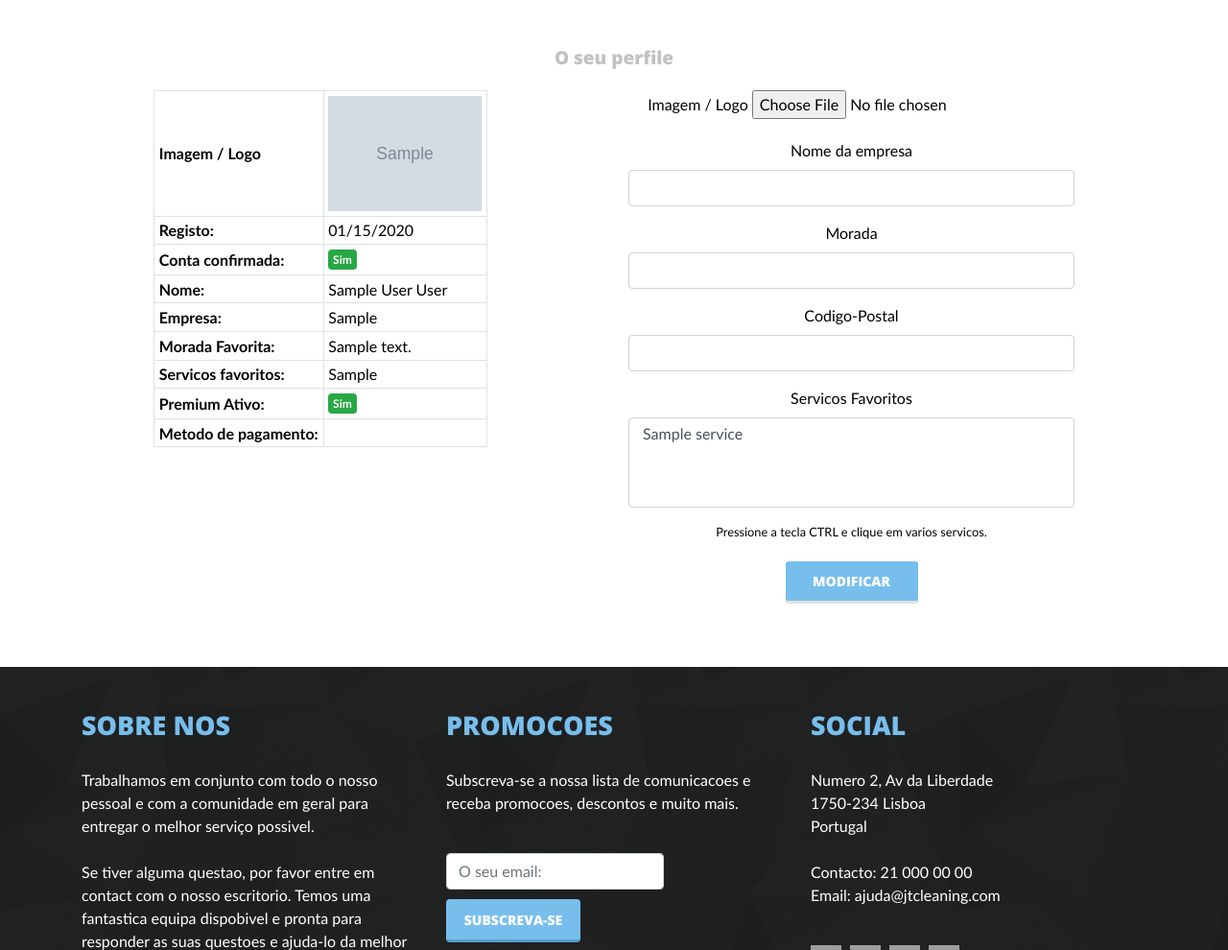
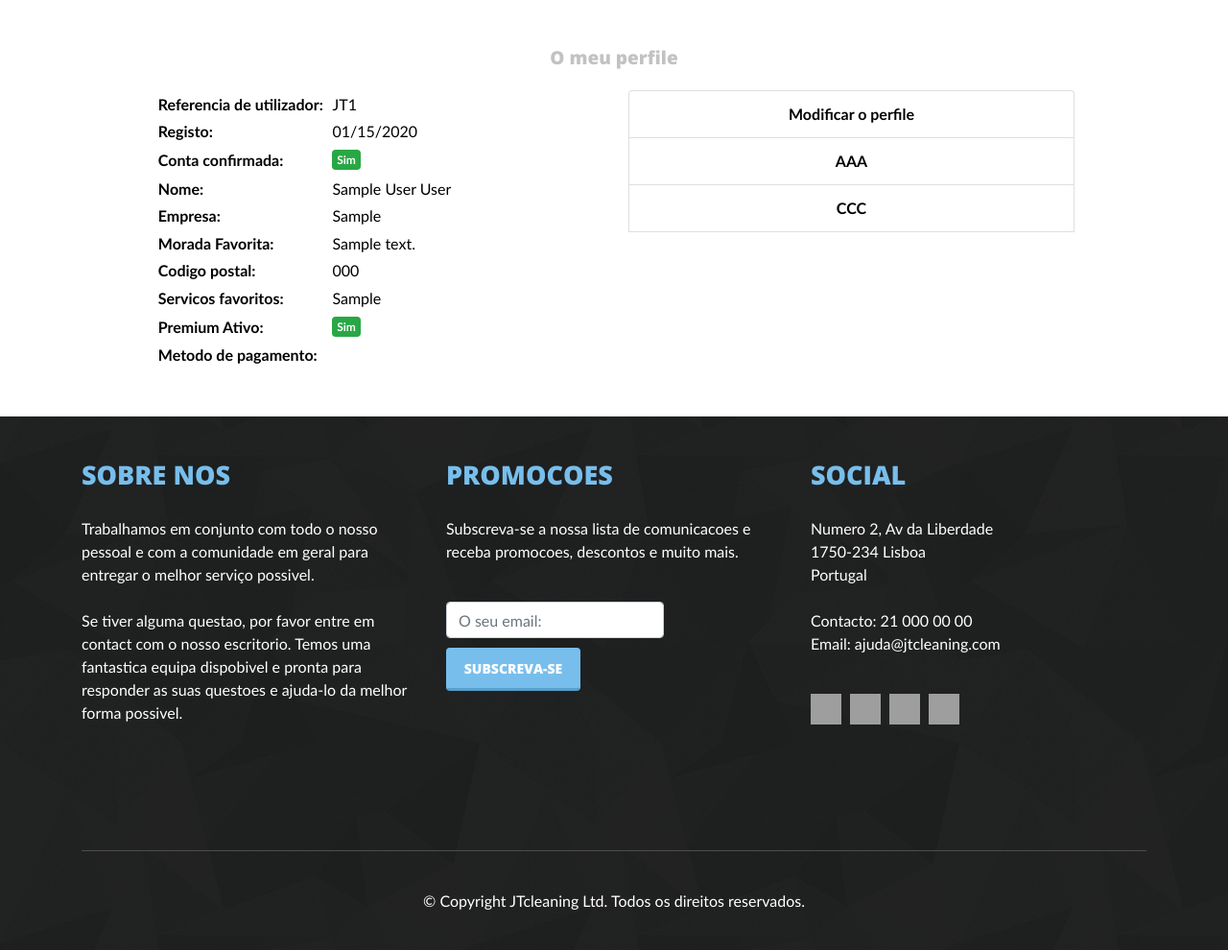
Before and after one commit to j-000/jtclean, a Flask app: page /profile/user in a window 1280 px wide. Shown: the part 106-1096 px from the top of the page at 96% size. Run offline with Flask 2, Linux system fonts and the light colour scheme; a user stored in the database is signed in; tables that the repository leaves empty hold one stand-in row (values such as "Sample post"); grey boxes marked "Sample" are stand-in pictures; some libraries are stand-ins or nearby versions; grey boxes are pictures that could not be loaded.

Commit message:
Update 25

```diff
--- a/app.py
+++ b/app.py
@@ -21,11 +21,16 @@ import uuid
 from threading import Thread
 
 # File uploads
-THIS_FOLDER = os.path.dirname(os.path.abspath(__file__))
-UPLOAD_FOLDER = THIS_FOLDER + '/static/images/uploads/'
-ALLOWED_EXTENSIONS = set(['png', 'jpg', 'jpeg', 'svg'])
-app.config['UPLOAD_FOLDER'] = UPLOAD_FOLDER
-
+# THIS_FOLDER = os.path.dirname(os.path.abspath(__file__))
+# UPLOAD_FOLDER = THIS_FOLDER + '/static/images/uploads/'
+# ALLOWED_EXTENSIONS = set(['png', 'jpg', 'jpeg', 'svg'])
+# app.config['UPLOAD_FOLDER'] = UPLOAD_FOLDER
+# file = request.files['image']
+    # if file and allowed_file(file.filename):
+    #   filename = str(uuid.uuid4())[:6] + secure_filename(file.filename)
+#     #   file.save(os.path.join(app.config['UPLOAD_FOLDER'], filename))
+# def allowed_file(filename):
+#   return '.' in filename and filename.rsplit('.', 1)[1].lower() in ALLOWED_EXTENSIONS
 
 app.config.update(
   DEBUG=False,
@@ -143,8 +148,6 @@ def registo():
       return render_template('public/registo.html', form=form)
 
 
-
-
 @app.route('/confirm_email/<token>')
 @login_required
 def confirm_email(token):
@@ -171,8 +174,6 @@ def confirm_email(token):
                 email_html=html)
 
   return redirect(url_for('profile'))
-
-
 
 
 # Login route
@@ -349,13 +350,6 @@ def open_booking(booking_id):
     return redirect(url_for('my_bookings'))
 
 
-
-
-
-
-
-
-
 # User Profile settings route
 @app.route('/profile/settings', methods=['GET','POST'])
 @login_required
@@ -380,37 +374,34 @@ def profile_settings():
     return render_template('protected/profile_settings.html', form=form)
 
 
-def allowed_file(filename):
-  return '.' in filename and filename.rsplit('.', 1)[1].lower() in ALLOWED_EXTENSIONS
+
 
 # Dashboard route
 @app.route('/profile/user', methods=['GET','POST'])
 @login_required
 @confirmed_account_required
 def user_profile():
-  form = UpdateUserProfile()
-  form.favourite_services.choices = [(i.id, i.name) for i in Service.query.all()]
+  form = UpdateUserProfile(obj=UserProfile.query.filter_by(user_id=current_user.id).first_or_404())
+  form.favourite_services.choices = [(i.id, str(i.id) + ') ' + i.name) for i in Service.query.all()]
 
   if request.method == 'POST' and form.validate_on_submit():
 
-    file = request.files['image']
-    if file and allowed_file(file.filename):
-      filename = str(uuid.uuid4())[:6] + secure_filename(file.filename)
-      file.save(os.path.join(app.config['UPLOAD_FOLDER'], filename))
-
-      user_profile_exists = UserProfile.query.filter_by(user_id=current_user.id).first()
-      if user_profile_exists:
-        flash('A sua imagem ja existe. Contacte suporte para alterar.')
-      else:
-        new_profile = UserProfile(
-          user_id=current_user.id,
-          filename=filename,
-          company = form.company.data,
-          address=form.address.data,
-          post_code=form.postcode.data,
-          favourite_services=str(form.favourite_services.data))
-        db.session.add(new_profile)
-        db.session.commit()
+    profile_exists = UserProfile.query.filter_by(user_id=current_user.id).first()
+    if profile_exists:
+      profile_exists.company = form.company.data
+      profile_exists.address = form.address.data
+      profile_exists.post_code = form.post_code.data
+      profile_exists.favourite_services = str(form.favourite_services.data)
+      db.session.commit()
+    else:
+      new_profile = UserProfile(
+        user_id=current_user.id,
+        company = form.company.data,
+        address=form.address.data,
+        post_code=form.post_code.data,
+        favourite_services=str(form.favourite_services.data))
+      db.session.add(new_profile)
+      db.session.commit()
 
     flash('Perfile modificado com sucesso.','success')
     return redirect(url_for('user_profile'))
--- a/forms.py
+++ b/forms.py
@@ -86,8 +86,7 @@ class SearchForUserForm(FlaskForm):
 
 
 class UpdateUserProfile(FlaskForm):
-    image = FileField('Imagem / Logo')
     company = StringField('Nome da empresa')
     address = StringField('Morada')
-    postcode = StringField('Codigo-Postal')
+    post_code = StringField('Codigo-Postal')
     favourite_services = SelectMultipleField('Servicos Favoritos', coerce=int)
--- a/myModels.py
+++ b/myModels.py
@@ -248,4 +248,4 @@ class UserProfile(db.Model):
   company = db.Column(db.String(50),nullable=True)
   address = db.Column(db.String(50), nullable=True)
   post_code = db.Column(db.String(15), nullable=True)
-  favourite_services = db.Column(db.String(50),nullable=True)
+  favourite_services = db.Column(db.String(50), nullable=True)
--- a/templates/protected/user_profile.html
+++ b/templates/protected/user_profile.html
@@ -14,19 +14,15 @@
       {% endif %}
     {% endwith %}
     <!-- END FLASH MESSAGES -->
-    <h4>O seu perfile</h4>
+    <h4>O meu perfile</h4>
     <br>
     <div class="row" style="padding: 0;">
       <div class="col-md-6">
-        <table class="table-bordered table-sm">
+        <table class="table-bordeless table-sm">
           <tbody>
             <tr>
-              <td><strong>Imagem / Logo</strong></td>
-              {% if current_user.get_profile() %}
-                <td><img height="120" src="{{ url_for('static', filename='images/uploads/' + current_user.get_profile().filename) }}"></td>
-              {% else %}
-                <td>Adicione uma imagem</td>
-              {% endif %}
+              <td><strong>Referencia de utilizador:</strong></td>
+              <td>JT{{ current_user.id }}</td>
             </tr>
             <tr>
               <td><strong>Registo:</strong></td>
@@ -57,6 +53,12 @@
               {% endif %}
             </tr>
             <tr>
+              <td><strong>Codigo postal:</strong></td>
+              {% if current_user.get_profile() %}
+                <td>{{ current_user.get_profile().post_code }}</td>
+              {% endif %}
+            </tr>
+            <tr>
               <td><strong>Servicos favoritos:</strong></td>
               {% if current_user.get_profile() %}
                 <td>{{ current_user.get_profile().favourite_services }}</td>
@@ -81,18 +83,42 @@
         </table>
       </div>
       <div class="col-md-6">
-        <form enctype=multipart/form-data method="POST" action="{{ url_for('user_profile') }}">
+        <div id="accordion">
+          <li class="accordion-toggle list-group-item"><strong>Modificar o perfile</strong></li>
+          <div class="accordion-content" style="display: none;">
+            <form method="POST" action="{{ url_for('user_profile') }}">
               {{ form.hidden_tag() }}
-          {{ wtf.form_field(form.image) }}
               {{ wtf.form_field(form.company) }}
               {{ wtf.form_field(form.address) }}
-          {{ wtf.form_field(form.postcode) }}
+              {{ wtf.form_field(form.post_code) }}
               {{ wtf.form_field(form.favourite_services) }}
               <small>Pressione a tecla CTRL e clique em varios servicos.</small>
               <br>
               <input class="btn btn-default btn-md"  type="submit" value="Modificar" name="updateProfile">
             </form>
           </div>
+          <li class="accordion-toggle list-group-item"><strong>AAA</strong></li>
+          <div class="accordion-content" style="display: none;">
+            <p>BBB</p>
+          </div>
+          <li class="accordion-toggle list-group-item"><strong>CCC</strong></li>
+          <div class="accordion-content" style="display: none;">
+            <p>DDD</p>
+          </div>
+        </div>
+      </div>
     </div>
 </div>
 {% endblock %}
+{% block extrajs %}
+<script type="text/javascript">
+  $(document).ready(function($) {
+    $(".accordion-content").slideUp('fast');
+    $('#accordion').find('.accordion-toggle').click(function(){
+      $(this).show();
+      $(this).toggleClass('active');
+      $(this).next().slideToggle('fast');
+    });
+  });
+</script>
+{% endblock %}
```
Also changed, not shown: templates/public/help.html (+4 -3 lines). Lines whose indentation alone changed are shown as unchanged.
